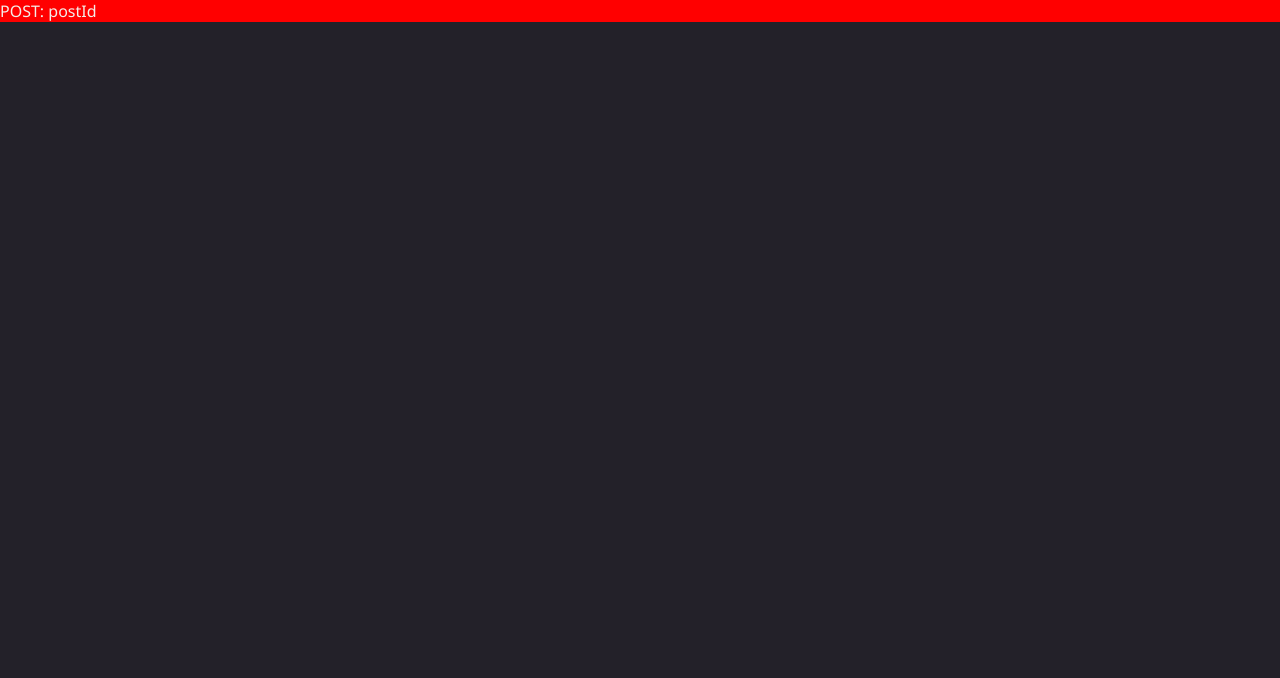
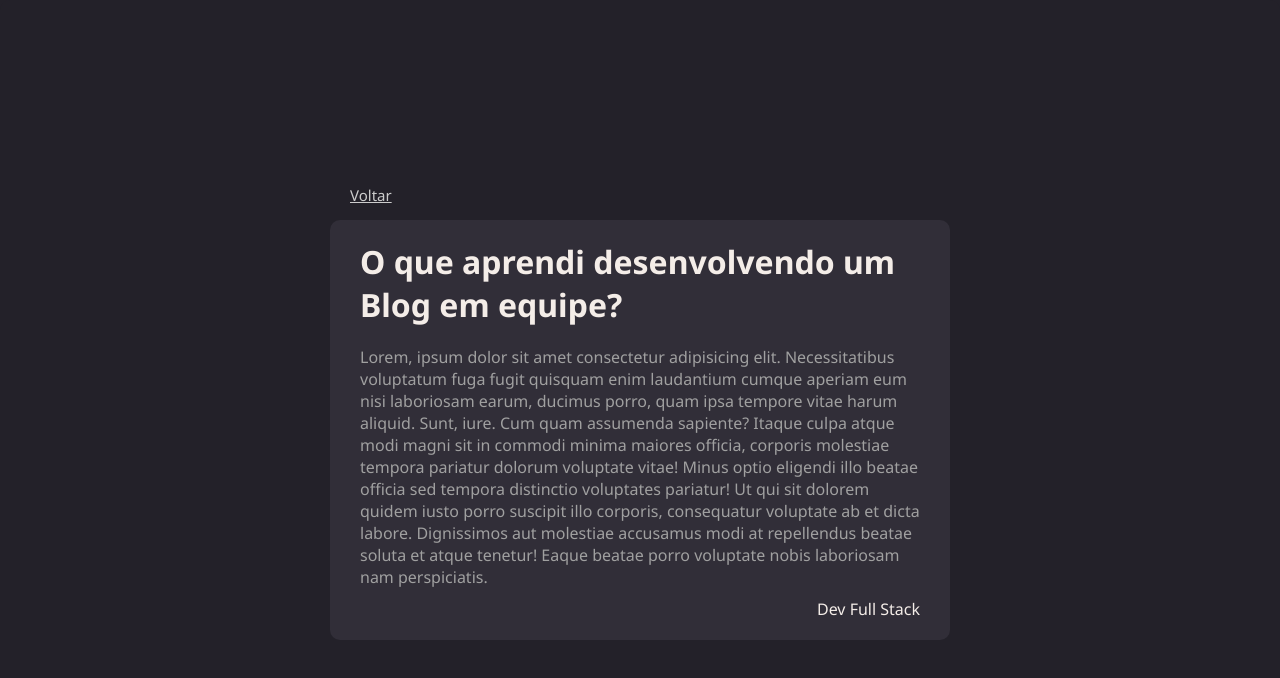
Before and after one commit to Paulo-Pacheco-Junior/collab-prjblog-reactjs, a React (Vite) app: page /post/1 in a window 1280 px wide. Shown: the top 678 px of the page. Built offline with nearby package versions, Linux system fonts and the light colour scheme.

Commit message:
Criação da Página PostView para visualização do Post

```diff
--- a/src/components/NoteItem/index.jsx
+++ b/src/components/NoteItem/index.jsx
@@ -3,7 +3,7 @@ import { Container, Title } from "./styles";
 export function NoteItem({ post }) {
   return (
     <Container>
-      <Title to="post/1">{post.title}</Title>
+      <Title to="/post/1">{post.title}</Title>
       <p>{post.content}</p>
       <footer>
         <span>{post.user.name}</span>
--- a/src/pages/Home/index.jsx
+++ b/src/pages/Home/index.jsx
@@ -1,4 +1,4 @@
-import { Container, BlogContent, TagsBar, NewPost } from "./styles";
+import { Container, BlogContent, TagsBar, NewPostBtn } from "./styles";
 import api from "../../services/api";
 import { useEffect, useState } from "react";
 import { NoteItem } from "../../components/NoteItem";
@@ -40,7 +40,7 @@ export function Home() {
     <Container>
       <Header />
       <BlogContent>
-        <NewPost to="new-post">+ Criar Post</NewPost>
+        <NewPostBtn to="/new-post">+ Criar Post</NewPostBtn>
         <TagsBar>
           <ul>
             {tags.map((tag, index) => {
--- a/src/pages/Home/styles.js
+++ b/src/pages/Home/styles.js
@@ -38,7 +38,7 @@ export const TagsBar = styled.aside`
   }
 `;
 
-export const NewPost = styled(Link)`
+export const NewPostBtn = styled(Link)`
   position: fixed;
   bottom: 30px;
   right: 40px;
--- a/src/pages/PostView/index.jsx
+++ b/src/pages/PostView/index.jsx
@@ -1,5 +1,26 @@
-import { Container } from "./styles";
+import { Container, Post } from "./styles";
+import { LinkBtn } from "../../components/LinkBtn";
+
+const post = {
+  title: "O que aprendi desenvolvendo um Blog em equipe?",
+  content:
+    "Lorem, ipsum dolor sit amet consectetur adipisicing elit. Necessitatibus voluptatum fuga fugit quisquam enim laudantium cumque aperiam eum nisi laboriosam earum, ducimus porro, quam ipsa tempore vitae harum aliquid. Sunt, iure. Cum quam assumenda sapiente? Itaque culpa atque modi magni sit in commodi minima maiores officia, corporis molestiae tempora pariatur dolorum voluptate vitae! Minus optio eligendi illo beatae officia sed tempora distinctio voluptates pariatur! Ut qui sit dolorem quidem iusto porro suscipit illo corporis, consequatur voluptate ab et dicta labore. Dignissimos aut molestiae accusamus modi at repellendus beatae soluta et atque tenetur! Eaque beatae porro voluptate nobis laboriosam nam perspiciatis.",
+  user: "Dev Full Stack",
+};
 
 export function PostView() {
-  return <Container>POST: postId</Container>;
+  return (
+    <Container>
+      <div>
+        <LinkBtn to="/home" title="Voltar" />
+        <Post>
+          <h1>{post.title}</h1>
+          <p>{post.content}</p>
+          <footer>
+            <span>{post.user}</span>
+          </footer>
+        </Post>
+      </div>
+    </Container>
+  );
 }
--- a/src/pages/PostView/styles.js
+++ b/src/pages/PostView/styles.js
@@ -1,5 +1,39 @@
 import styled from "styled-components";
 
 export const Container = styled.div`
-  background-color: red;
+  height: 100vh;
+  display: grid;
+
+  place-content: center;
+  place-items: center;
+
+  background-color: ${({ theme }) => theme.COLORS.BG_GRAY_900};
+  color: ${({ theme }) => theme.COLORS.GRAY_300};
+  padding: 1rem 2rem;
+  border-radius: 1rem;
+
+  > div {
+    width: 50%;
+    display: flex;
+    flex-direction: column;
+    align-items: flex-start;
+    justify-content: center;
+  }
 `;
+
+export const Post = styled.div`
+  background-color: ${({ theme }) => theme.COLORS.BG_GRAY_700};
+  padding: 2rem 3rem;
+  border-radius: 10px;
+
+  h1 {
+    margin-bottom: 2rem;
+    color: ${({ theme }) => theme.COLORS.GRAY_100};
+  }
+
+  footer {
+    margin-top: 1rem;
+    text-align: right;
+    color: ${({ theme }) => theme.COLORS.GRAY_100};
+  }
+`;
--- a/src/routes/index.jsx
+++ b/src/routes/index.jsx
@@ -14,7 +14,7 @@ export function AppRoutes() {
       <Route path="/profile" element={<Profile />} />
       <Route path="/register" element={<SignUp />} />
       <Route path="/new-post" element={<PostCreate />} />
-      <Route path="/post/:postId" element={<PostView />} />
+      <Route path="/post/1" element={<PostView />} />
     </Routes>
   );
 }
```
